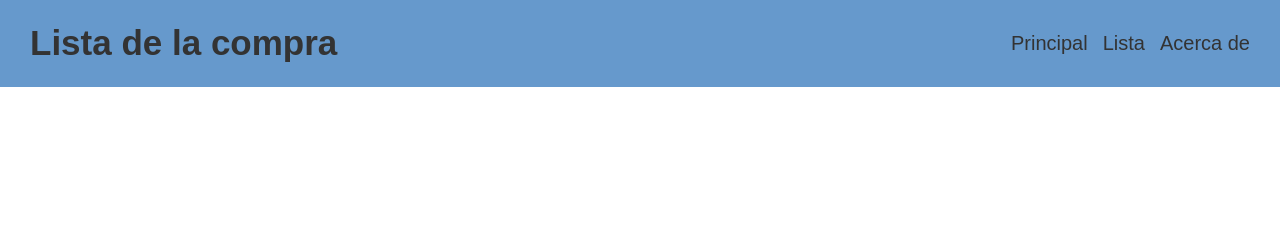
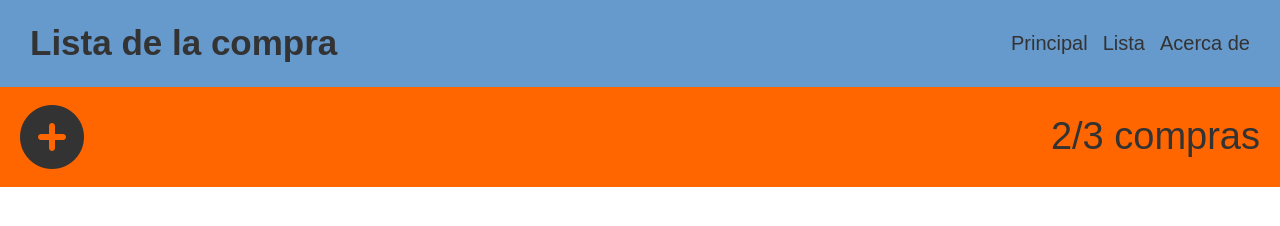
Before and after one commit to bertarosalia/202207-w1ch4-berta-floran, a plain HTML site: page index.html in a window 1280 px wide. Drawn offline with Linux system fonts and the light colour scheme.

Commit message:
add style to second part (section)

```diff
--- a/index.html
+++ b/index.html
@@ -3,6 +3,13 @@
   <head>
     <meta charset="UTF-8" />
     <meta name="viewport" content="width=device-width, initial-scale=1.0" />
+    <link
+      rel="stylesheet"
+      href="https://cdnjs.cloudflare.com/ajax/libs/font-awesome/6.1.1/css/all.min.css"
+      integrity="sha512-KfkfwYDsLkIlwQp6LFnl8zNdLGxu9YAA1QvwINks4PhcElQSvqcyVLLD9aMhXd13uQjoXtEKNosOWaZqXgel0g=="
+      crossorigin="anonymous"
+      referrerpolicy="no-referrer"
+    />
     <link rel="stylesheet" href="style/index.css" />
     <title>Lista de la compra</title>
   </head>
@@ -17,5 +24,11 @@
         </ul>
       </nav>
     </header>
+    <section class="contador">
+      <a href="#"
+        ><i class="fa-solid fa-circle-plus fa-4x contador__icono"></i>
+      </a>
+      <span class="texto">2/3 compras</span>
+    </section>
   </body>
 </html>
--- a/style/index.css
+++ b/style/index.css
@@ -1,9 +1,12 @@
 * {
   box-sizing: border-box;
 }
+:root {
+  --main-color: #333;
+}
 html {
   font-family: Arial, Helvetica, sans-serif;
-  color: #333;
+  color: var(--main-color);
 }
 body {
   margin: 0;
@@ -33,3 +36,17 @@ h1 {
   align-items: center;
   font-size: 35px;
 }
+.contador {
+  display: flex;
+  justify-content: space-between;
+  background-color: #ff6600;
+  align-items: center;
+  padding: 0 20px;
+  height: 100px;
+}
+.contador__icono {
+  color: var(--main-color);
+}
+.texto {
+  font-size: 38px;
+}
```
